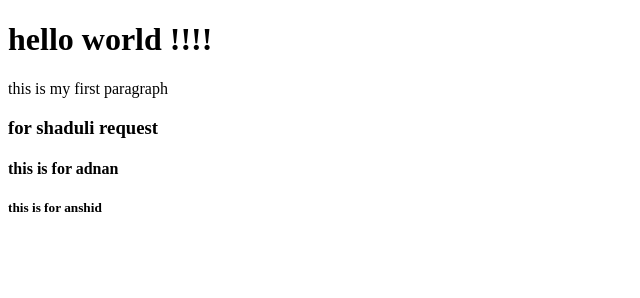
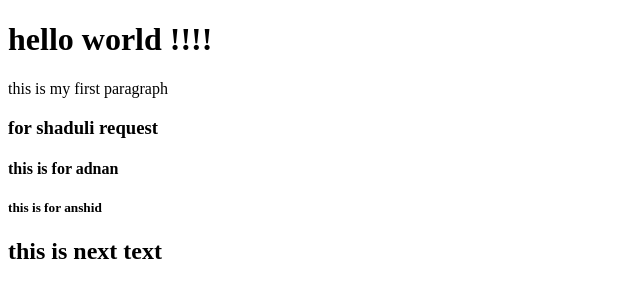
Before and after one commit to Mhdjaseer/incube_test, a plain HTML site: page index.html in a window 1280 px wide. Shown: the whole page, without its empty margins (0-640 px from the left). Drawn offline with Linux system fonts and the light colour scheme.

Commit message:
jaseer commit

```diff
--- a/index.html
+++ b/index.html
@@ -15,5 +15,6 @@
 
     <h5>this is for anshid </h5>
 
+    <h2>this is next text </h2>
 </body>
 </html>
```
